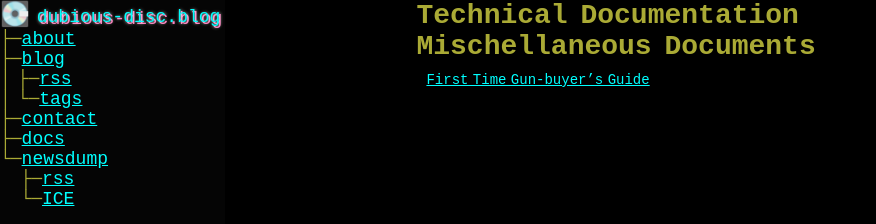
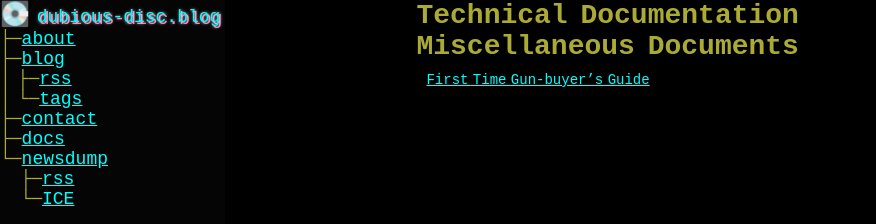
Before and after one commit to paranoid-porygon/paranoid-porygon.github.io, a Jekyll site: the page built from _pages/docs.markdown, in a window 1280 px wide. Shown: the top 224 px of the page, without its empty margins (0-876 px from the left). Built offline with Jekyll 4.4.1, drawn with Linux system fonts in a browser that asks for light colours.

Commit message:
spelling error

```diff
--- a/_pages/docs.markdown
+++ b/_pages/docs.markdown
@@ -6,6 +6,6 @@ permalink: /docs/
 
 # Technical Documentation
 
-# Mischellaneous Documents
+# Miscellaneous Documents
 
 [First Time Gun-buyer's Guide](/docs/first-gun-guide)
```
